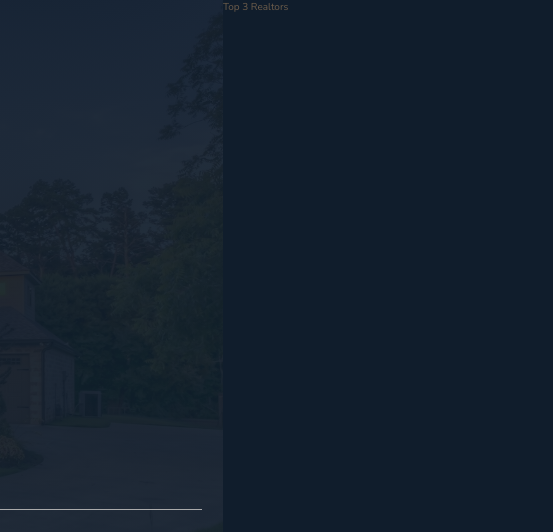
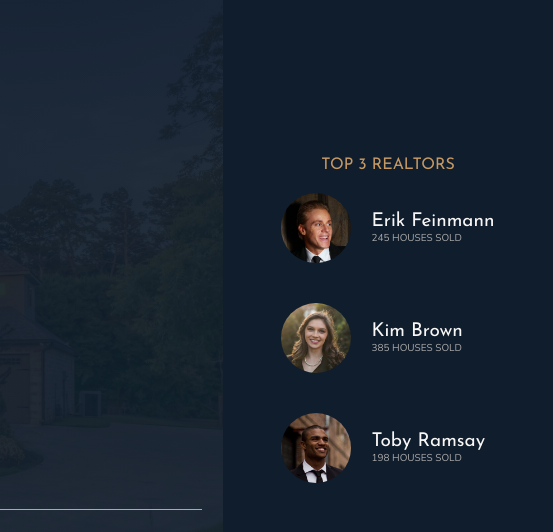
Before and after one commit to benjimon24/css-nexter, a website: page index.html in a window 1280 px wide. Shown: the top 532 px of the page, 727-1280 px from the left. Drawn offline with nearby package versions, Linux system fonts and the light colour scheme.

Commit message:
add markup and styling for realtors section

```diff
--- a/index.html
+++ b/index.html
@@ -12,27 +12,39 @@
     <title>nexter &mdash; your home, your freedom</title>
   </head>
   <body class="container">
-    <div class="sidebar">
-      <button class="nav-btn"></button>
-    </div>
+    <div class="sidebar"><button class="nav-btn"></button></div>
 
     <header class="header">
-      <img src="img/logo.png" alt="Nextwr logo" class="header__logo">
+      <img src="img/logo.png" alt="Nextwr logo" class="header__logo" />
       <h3 class="heading-3">Your own home:</h3>
       <h1 class="heading-1">The ultimate personal freedom</h1>
       <button class="btn header__btn">View our properties</button>
       <div class="header__seenon-text">As seen on</div>
       <div class="header__seenon-logos">
-        <img src="img/logo-bbc.png" alt="Seen on logo 1">
-        <img src="img/logo-forbes.png" alt="Seen on logo 2">
-        <img src="img/logo-techcrunch.png" alt="Seen on logo 3">
-        <img src="img/logo-bi.png" alt="Seen on logo 4">
-
+        <img src="img/logo-bbc.png" alt="Seen on logo 1" /> <img src="img/logo-forbes.png" alt="Seen on logo 2" />
+        <img src="img/logo-techcrunch.png" alt="Seen on logo 3" /> <img src="img/logo-bi.png" alt="Seen on logo 4" />
       </div>
-
     </header>
 
-    <div class="realtors">Top 3 Realtors</div>
+    <div class="realtors"><h3 class="heading-3">Top 3 Realtors</h3>
+    <div class="realtors__list">
+      <img src="img/realtor-1.jpeg" alt="Realtor 1" class="realtors__img">
+      <div class="realtors__details">
+        <h4 class="heading-4 heading-4--light">Erik Feinmann</h4>
+        <p class="realtors__sold">245 houses sold</p>
+      </div>
+      <img src="img/realtor-2.jpeg" alt="Realtor 2" class="realtors__img">
+      <div class="realtors__details">
+          <h4 class="heading-4 heading-4--light">Kim Brown</h4>
+          <p class="realtors__sold">385 houses sold</p>
+        </div>
+      <img src="img/realtor-3.jpeg" alt="Realtor 3" class="realtors__img">
+      <div class="realtors__details">
+          <h4 class="heading-4 heading-4--light">Toby Ramsay</h4>
+          <p class="realtors__sold">198 houses sold</p>
+        </div>
+    </div>
+    </div>
 
     <section class="features">
       <!-- .feature{feature $}*6 -->
@@ -302,7 +314,8 @@
       </ul>
 
       <p class="copyright">
-        &copy; Copyright 2017 by Jonas Schmedtmann. Feel free to use this project for your own purposes. This does NOT apply if you plan to produce your own course or tutorials based on this project.
+        &copy; Copyright 2017 by Jonas Schmedtmann. Feel free to use this project for your own purposes. This does NOT
+        apply if you plan to produce your own course or tutorials based on this project.
       </p>
     </footer>
   </body>
--- a/sass/_realtors.scss
+++ b/sass/_realtors.scss
@@ -1,4 +1,29 @@
 .realtors {
   background-color: $color-secondary;
   grid-column: col-start 7 / full-end;
+  // padding: 3rem;
+
+  display: grid;
+  align-content: center;
+  justify-content: center;
+  justify-items: center;
+  grid-row-gap: 2rem;
+
+  &__list {
+    display: grid;
+    grid-template-columns: min-content max-content;
+    grid-column-gap: 2rem;
+    grid-row-gap: 5vh;
+    align-items: center;
+  }
+  &__img {
+    width: 7rem;
+    border-radius: 50%;
+    display: block;
+  }
+  &__sold {
+    text-transform: uppercase;
+    color: $color-grey-light-2;
+    // margin-top: -3px;
+  }
 }
```
Also changed, not shown: css/style.css.
